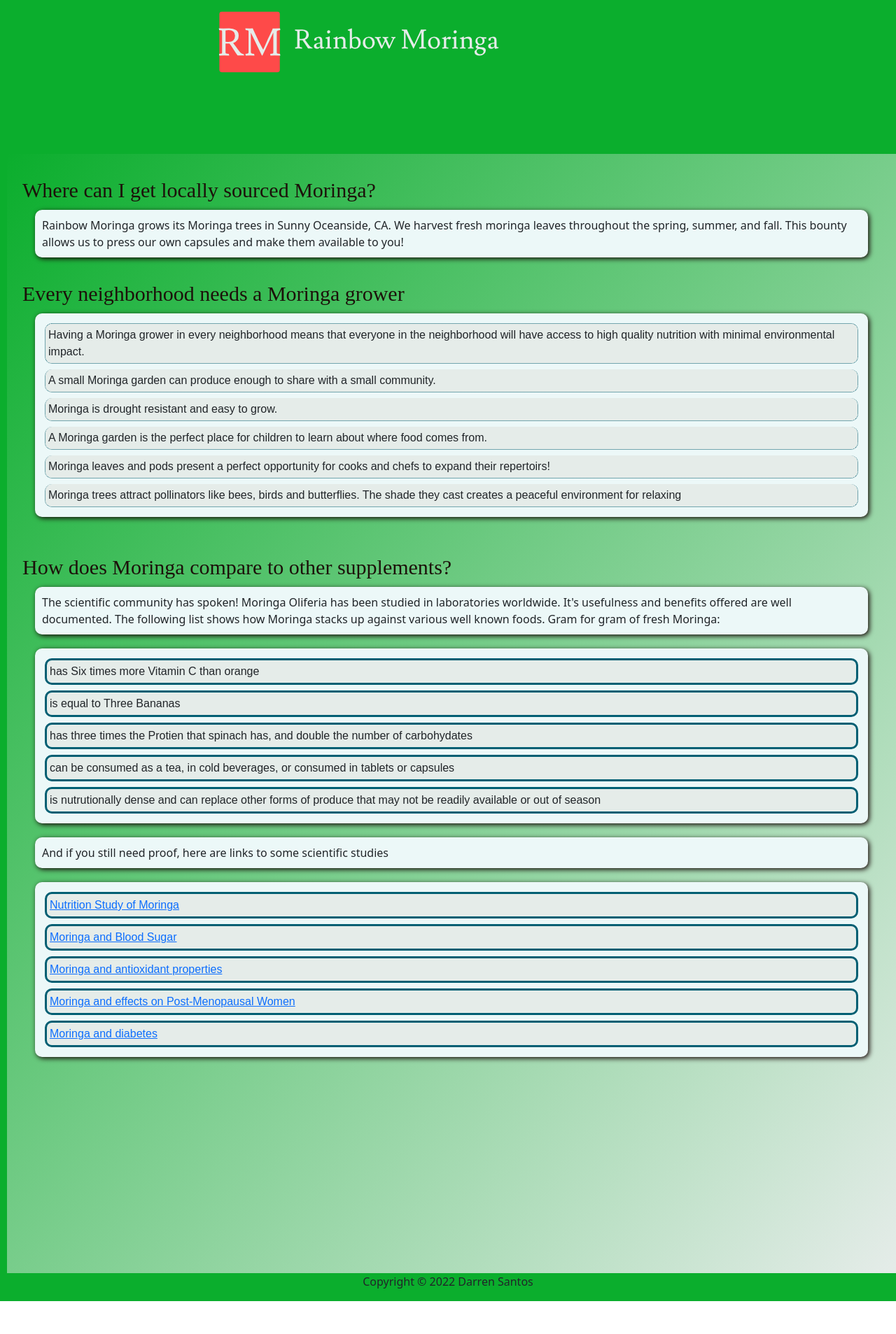
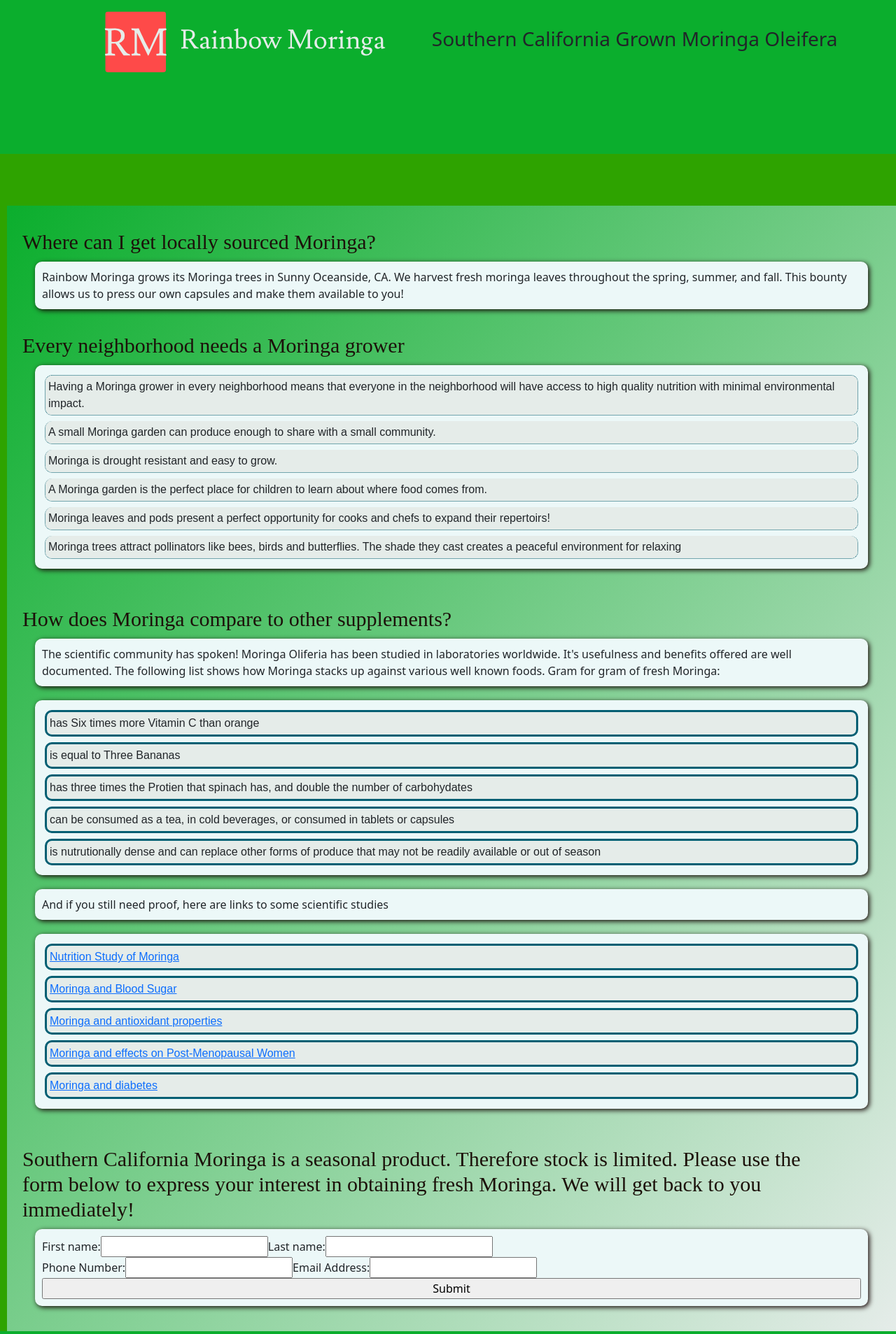
Before and after one commit to dmcsvoices/RainbowMoringaWebsiteV2, a React (Create React App) app: page / in a window 1280 px wide. Shown: the part 100-2007 px from the top of the page at 70% size. Before the commit the page ends 1960 px from the top, so only its background shows below. Built offline with nearby package versions, Linux system fonts and the light colour scheme.

Commit message:
color coordinated the nav bars.

```diff
--- a/src/App.css
+++ b/src/App.css
@@ -19,7 +19,6 @@
 
 .App-header {
   background-color: rgb(11, 174, 45);
-
   min-height: 10vh;
   display: flex;
   flex-direction: row;
@@ -51,7 +50,7 @@
 }
 
 .vertNav  {
-  background-color: rgb(11, 174, 45);
+  background-color: rgb(46, 163, 0);
   display: flex;
   height: 300px;
   flex-direction: column;
@@ -61,23 +60,24 @@
 }
 
 .horzNav {
-  background-color: rgb(11, 174, 45);
+  background-color: rgb(46, 163, 0);
   display: flex;
   height: 85px;
   flex-direction: row;
   justify-content: space-evenly;
-  margin-top: 6vw;;
+  margin-top: .5vw;
+  margin-bottom: -1.5vw;
   padding: 5px;
 }
 
 .articleBox {
-  background-color: rgb(11, 174, 45);
+  background-color: rgb(46, 163, 0);
   height: 100%;
   display: flex;
   flex-direction: row;
 }
 
 .navIcon {
-  margin-top: 10px;;
+  margin-top: 10px;
   padding: 5px;
 }
--- a/src/App.js
+++ b/src/App.js
@@ -10,7 +10,7 @@ import ArticleTitle from './components/ArticleTitle';
 import ArticleText_whereToBuy from './components/ArticleText_whereToBuy';
 import ArticleText_NeighborhoodGrower from './components/ArticleText_NeighborhoodGrower';
 import ArticleText_moringaComparison from './components/ArticleText_moringaComparison';
-
+import ContactForm from './components/ContactForm'
 
 function App() {
 
@@ -26,6 +26,7 @@ function App() {
             <ArticleText_whereToBuy />
             <ArticleText_NeighborhoodGrower />
             <ArticleText_moringaComparison />
+            <ContactForm />
         </div>
       </div>
       <Footer />
--- a/src/components/ArticleText_moringaComparison.jsx
+++ b/src/components/ArticleText_moringaComparison.jsx
@@ -1,6 +1,12 @@
 import React from 'react'
 import ArticleTitle from './ArticleTitle';
 import styled from 'styled-components';
+import { library } from "@fortawesome/fontawesome-svg-core";
+import { faCarrot, faDna, faMugHot, faAppleWhole, faFish} from "@fortawesome/free-solid-svg-icons";
+
+import { FontAwesomeIcon } from "@fortawesome/react-fontawesome";
+library.add(faCarrot, faDna, faMugHot, faAppleWhole, faFish
+   );
 
 const P = styled.p`
 display: flex;
@@ -69,11 +75,11 @@ function ArticleText_moringaComparison() {
     <ArticleTitle titleText="How does Moringa compare to other supplements?" />
         <P>The scientific community has spoken! Moringa Oliferia has been studied in laboratories worldwide. It's usefulness and benefits offered are well documented. The following list shows how Moringa stacks up against various well known foods. Gram for gram of fresh Moringa:</P>
                     <Ul>
-                        <Li>has Six times more Vitamin C than orange</Li>
-                        <Li>is equal to Three Bananas</Li>
-                        <Li>has three times the Protien that spinach has, and double the number of carbohydates</Li>
-                        <Li>can be consumed as a tea, in cold beverages, or consumed in tablets or capsules</Li>
-                        <Li>is nutrutionally dense and can replace other forms of produce that may not be readily available or out of season</Li>
+                        <Li><FontAwesomeIcon icon="fa-solid fa-carrot"  size="2x"/> has Six times more Vitamin C than orange</Li>
+                        <Li><FontAwesomeIcon icon="fa-solid fa-dna"  size="2x"/> is equal to Three Bananas</Li>
+                        <Li><FontAwesomeIcon icon="fa-solid fa-fish"  size="2x"/> has three times the Protien that spinach has, and double the number of carbohydates</Li>
+                        <Li><FontAwesomeIcon icon="fa-solid fa-mug-hot"  size="2x"/> can be consumed as a tea, in cold beverages, or consumed in tablets or capsules</Li>
+                        <Li><FontAwesomeIcon icon="fa-solid fa-apple-whole"  size="2x"/> is nutrutionally dense and can replace other forms of produce that may not be readily available or out of season</Li>
                     </Ul>
                     <P>And if you still need proof, here are links to some scientific studies</P>
                     <Ul>
--- /dev/null
+++ b/src/components/ContactForm.jsx
@@ -0,0 +1,66 @@
+import React from 'react';
+import ArticleTitle from './ArticleTitle';
+import { library } from "@fortawesome/fontawesome-svg-core";
+import { fab } from "@fortawesome/free-brands-svg-icons";
+import { faLeaf, faCannabis, faSeedling } from "@fortawesome/free-solid-svg-icons";
+import { FontAwesomeIcon } from "@fortawesome/react-fontawesome";
+import styled from 'styled-components';
+
+library.add(fab, faLeaf, faCannabis, faSeedling);
+
+
+
+const Section = styled.div`
+    visibility: visible;
+    display: flex;
+    flex-direction: column;
+
+`;
+
+const Form = styled.form`
+display: flex;
+flex-direction: column;
+justify-content: flex-start;
+padding: 10px;
+margin-left: 40px;
+margin-right: 40px;
+margin-bottom:20px;
+box-shadow: 2px 2px 7px rgb(22, 7, 7);
+background-color: rgb(236, 248, 248);
+border-color: rgb(0, 95, 115);
+border-radius: 10px;
+border-style: none;`;
+
+
+function ContactForm() {
+  return (
+    <Section className="form-section">
+        <ArticleTitle titleText="Southern California Moringa is a seasonal product. Therefore stock is limited. Please use the form  below to express your interest in obtaining fresh Moringa. We will get back to you immediately!" />
+        <p>
+
+            <Form className="contact-form" id="form-WantToBuy">
+            <div className="form-group">
+                <label for="fname">First name:</label>
+                <input type="text" id="fname" name="fname"></input>
+                <label for="lname">Last name:</label>
+                <input type="text" id="lname" name="lname"></input>
+            </div>
+            <div className="form-group">
+
+                <label for="phonenum">Phone Number:</label>
+                <input type="text" id="phonenum" name="phonenum"></input>
+                <label for="emailaddr">Email Address:</label>
+                <input type="text" id="emailaddr" name="emailaddr"></input>
+
+            </div>
+            <input type="submit" value="Submit"></input>
+            </Form>
+
+        </p>
+    </Section>
+
+
+  )
+}
+
+export default ContactForm
--- a/src/components/Header.jsx
+++ b/src/components/Header.jsx
@@ -6,21 +6,33 @@ import '../App.css';
 import styled from 'styled-components';
 
 const Div = styled.div`
-display: flex;
-flex-direction: row;
-justify-content: space-evenly;
-align-items: flex-end;
+  background-color: rgb(11, 174, 45);
+  display: flex;
+  flex-direction: row;
+  justify-content: center;
+  align-items: center;
+`;
+
+const Div2 = styled.div`
+  padding: 1px;
+  background-color: rgb(46, 163, 0);
+  display: flex;
+  flex-direction: row;
+  justify-content: center;
 `;
 
 function Header() {
   return (
+    <>
     <Div>
-      <header className="App-header">
-        <img src={logo} className="App-logo" alt="logo"/>
-      </header>
+      <header className="App-header"><img src={logo} className="App-logo" alt="logo"/></header><h3>Southern California Grown Moringa Oleifera</h3>
+    </Div>
+    <Div2>
       <HorzNav />
+    </Div2>
+  </>
 
-    </Div>
+
   )
 }
 
```
